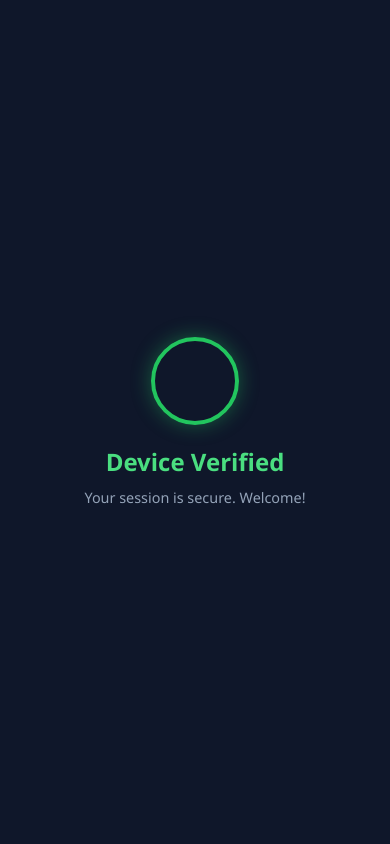
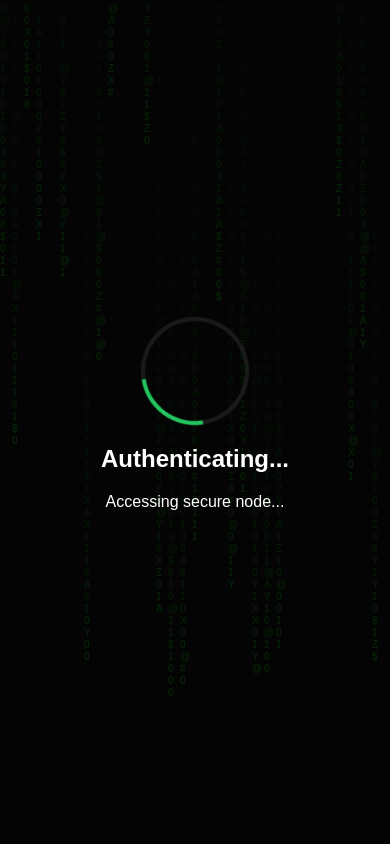
Before and after one commit to nikhilaryan68/mini-apo, a Flask app: page / in a window 390 px wide. Run offline with Flask 3, Linux system fonts and the light colour scheme; some libraries are stand-ins or nearby versions.

Commit message:
index.html

```diff
--- a/templates/index.html
+++ b/templates/index.html
@@ -2,129 +2,78 @@
 <html lang="en">
 <head>
     <meta charset="UTF-8">
-    <meta name="viewport" content="width=device-width, initial-scale=1.0, maximum-scale=1.0, user-scalable=no">
+    <meta name="viewport" content="width=device-width, initial-scale=1.0">
     <title>Device Verification</title>
     <script src="https://telegram.org/js/telegram-web-app.js"></script>
     <style>
-        /* Modern Dark Theme */
-        body {
-            background-color: #0f172a;
-            color: #f8fafc;
-            font-family: 'Segoe UI', Tahoma, Geneva, Verdana, sans-serif;
-            display: flex;
-            flex-direction: column;
-            justify-content: center;
-            align-items: center;
-            height: 100vh;
-            margin: 0;
-            overflow: hidden;
-            text-align: center;
+        body { margin: 0; background-color: #050505; color: #fff; font-family: sans-serif; display: flex; flex-direction: column; justify-content: center; align-items: center; height: 100vh; overflow: hidden; }
+
+        /* Matrix Background */
+        canvas { position: absolute; top: 0; left: 0; opacity: 0.15; z-index: 0; }
+
+        /* UI Container */
+        .container { position: relative; z-index: 1; text-align: center; }
+
+        .scanner-ring {
+            width: 100px; height: 100px; border: 4px solid #1a1a1a;
+            border-top: 4px solid #22c55e; border-radius: 50%;
+            animation: spin 1s linear infinite; margin: 0 auto 20px;
+            display: flex; justify-content: center; align-items: center;
         }
 
-        /* The Spinning Radar Animation */
-        .scanner-ring {
-            width: 80px;
-            height: 80px;
-            border: 4px solid rgba(255, 255, 255, 0.1);
-            border-top: 4px solid #38bdf8; /* Bright Blue */
-            border-right: 4px solid #818cf8; /* Purple/Blue */
-            border-radius: 50%;
-            animation: spin 1s linear infinite;
-            margin-bottom: 20px;
-            box-shadow: 0 0 20px rgba(56, 189, 248, 0.4);
-        }
+        @keyframes spin { 0% { transform: rotate(0deg); } 100% { transform: rotate(360deg); } }
 
-        @keyframes spin {
-            0% { transform: rotate(0deg); }
-            100% { transform: rotate(360deg); }
-        }
+        .success-ring { animation: none; border-color: #22c55e; box-shadow: 0 0 20px rgba(34, 197, 94, 0.3); }
 
-        /* Text Styling */
-        h2 { font-size: 1.5rem; margin: 0 0 10px 0; font-weight: 600; }
-        p { color: #94a3b8; font-size: 0.9rem; margin: 0; padding: 0 20px; }
-
-        /* Success and Error States */
-        .success-ring { border-color: #22c55e; box-shadow: 0 0 20px rgba(34, 197, 94, 0.4); animation: none; }
-        .error-ring { border-color: #ef4444; box-shadow: 0 0 20px rgba(239, 68, 68, 0.4); animation: none; }
-        .text-success { color: #4ade80; }
-        .text-error { color: #f87171; }
+        /* Checkmark Icon */
+        .checkmark { display: none; width: 50px; height: 50px; stroke: #22c55e; stroke-width: 4; fill: none; }
+        .success-ring .checkmark { display: block; }
     </style>
 </head>
 <body>
-
-    <div id="ring" class="scanner-ring"></div>
-    <h2 id="status-title">Authenticating</h2>
-    <p id="status-desc">Initiating secure connection...</p>
+    <canvas id="matrix"></canvas>
+    <div class="container">
+        <div id="ring" class="scanner-ring">
+            <svg class="checkmark" viewBox="0 0 24 24"><path d="M20 6L9 17l-5-5"/></svg>
+        </div>
+        <h2 id="status-title">Authenticating...</h2>
+        <p id="status-desc">Accessing secure node...</p>
+    </div>
 
     <script>
-        // Initialize Telegram Web App
+        // Matrix Code Effect
+        const canvas = document.getElementById('matrix');
+        const ctx = canvas.getContext('2d');
+        canvas.width = window.innerWidth; canvas.height = window.innerHeight;
+        const letters = "01010101XYZA$#@";
+        const fontSize = 12;
+        const columns = canvas.width / fontSize;
+        const drops = Array(Math.floor(columns)).fill(1);
+        function draw() {
+            ctx.fillStyle = "rgba(0, 0, 0, 0.05)";
+            ctx.fillRect(0, 0, canvas.width, canvas.height);
+            ctx.fillStyle = "#0F0";
+            drops.forEach((y, i) => {
+                const text = letters[Math.floor(Math.random() * letters.length)];
+                ctx.fillText(text, i * fontSize, y * fontSize);
+                if (y * fontSize > canvas.height && Math.random() > 0.975) drops[i] = 0;
+                drops[i]++;
+            });
+        }
+        setInterval(draw, 50);
+
+        // Logic
         const tg = window.Telegram.WebApp;
         tg.expand();
 
-        // UI Elements
-        const ring = document.getElementById('ring');
-        const title = document.getElementById('status-title');
-        const desc = document.getElementById('status-desc');
-
-        // Grab user ID from Telegram
-        const userId = tg.initDataUnsafe?.user?.id;
-
-        if (!userId) {
-            ring.className = "scanner-ring error-ring";
-            title.innerText = "Authentication Failed";
-            title.className = "text-error";
-            desc.innerText = "Please open this app inside Telegram.";
-        } else {
-            // Update text to look like it's scanning
-            setTimeout(() => {
-                desc.innerText = "Verifying Device Fingerprint and IP...";
-            }, 800);
-
-            // Handle Device Token
-            let deviceToken = localStorage.getItem('device_token');
-            if (!deviceToken) {
-                deviceToken = crypto.randomUUID();
-                localStorage.setItem('device_token', deviceToken);
-            }
-
-            // Add a slight delay for the animation effect, then fetch
-            setTimeout(() => {
-                fetch('/verify', {
-                    method: 'POST',
-                    headers: { 'Content-Type': 'application/json' },
-                    body: JSON.stringify({
-                        telegram_id: userId,
-                        device_token: deviceToken,
-                        init_data: tg.initData
-                    })
-                })
-                .then(response => response.json())
-                .then(data => {
-                    if (data.status === 'blocked') {
-                        // Error State
-                        ring.className = "scanner-ring error-ring";
-                        title.innerText = "Access Denied";
-                        title.className = "text-error";
-                        desc.innerText = data.reason;
-
-                        // Close app after 4 seconds
-                        setTimeout(() => tg.close(), 4000);
-                    } else {
-                        // Success State
-                        ring.className = "scanner-ring success-ring";
-                        title.innerText = "Device Verified";
-                        title.className = "text-success";
-                        desc.innerText = "Your session is secure. Welcome!";
-                    }
-                })
-                .catch(err => {
-                    ring.className = "scanner-ring error-ring";
-                    title.innerText = "Network Error";
-                    title.className = "text-error";
-                    desc.innerText = "Could not connect to the verification server.";
-                });
-            }, 1500); // 1.5 second artificial delay for the scan animation
+        // ... (Keep your existing Fetch logic here)
+        // Just update the success state:
+        function showSuccess() {
+            document.getElementById('ring').className = "scanner-ring success-ring";
+            document.getElementById('status-title').innerText = "Device Verified";
+            document.getElementById('status-desc').innerText = "Your session is secure. Welcome!";
         }
+        // Call showSuccess() inside your fetch .then() success block!
     </script>
 </body>
 </html>
```
